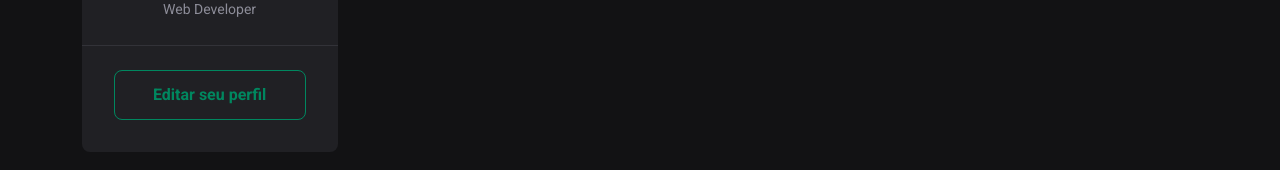
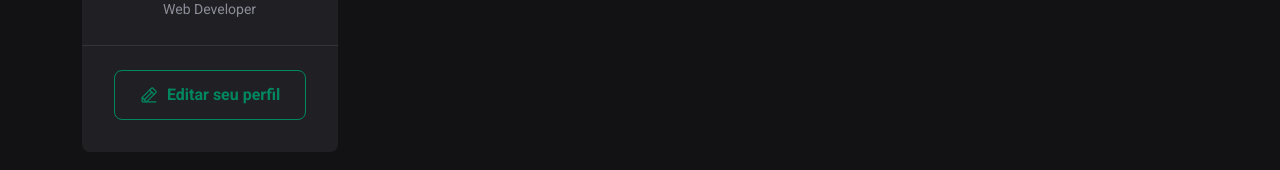
Before and after one commit to Cesar19Augusto/Curso_React_Rocketseat, a React (Vite) app: page / in a window 1280 px wide. Shown: the part 259-429 px from the top of the page. Built offline with nearby package versions, Linux system fonts and the light colour scheme.

Commit message:
finished_sidebar

```diff
--- a/src/components/Sidebar.jsx
+++ b/src/components/Sidebar.jsx
@@ -1,3 +1,4 @@
+import { PencilLine } from 'phosphor-react'
 import styles from './Sidebar.module.css';
 
 export function SideBar() {
@@ -11,6 +12,7 @@
             </div>
             <footer>
                 <a href="#">
+                    <PencilLine size={20}/>
                     Editar seu perfil
                 </a>
             </footer>
--- a/src/components/Sidebar.module.css
+++ b/src/components/Sidebar.module.css
@@ -49,6 +49,9 @@
     display: flex;
     align-items: center;
     justify-content: center;
+
+    gap: 0.5rem;
+    transition: color 0.1s, background-color 0.1s;
 }
 .avatar{
     box-sizing: initial;
@@ -58,3 +61,8 @@
     border-radius: 8px;
     outline: 2px solid var(--green-500);
 }
+
+.sidebar footer a:hover {
+    background: var(--green-500);
+    color:var(--white);
+}
```
